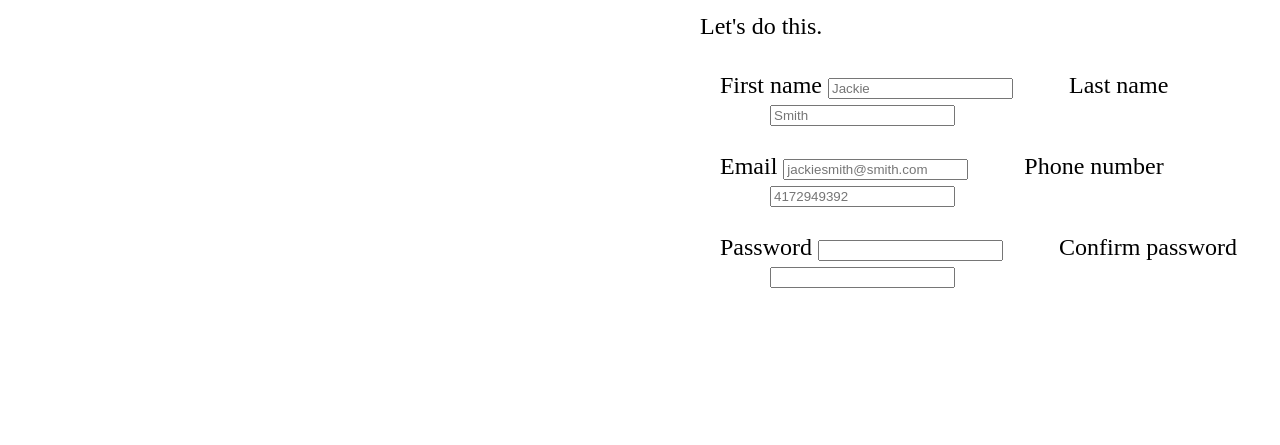
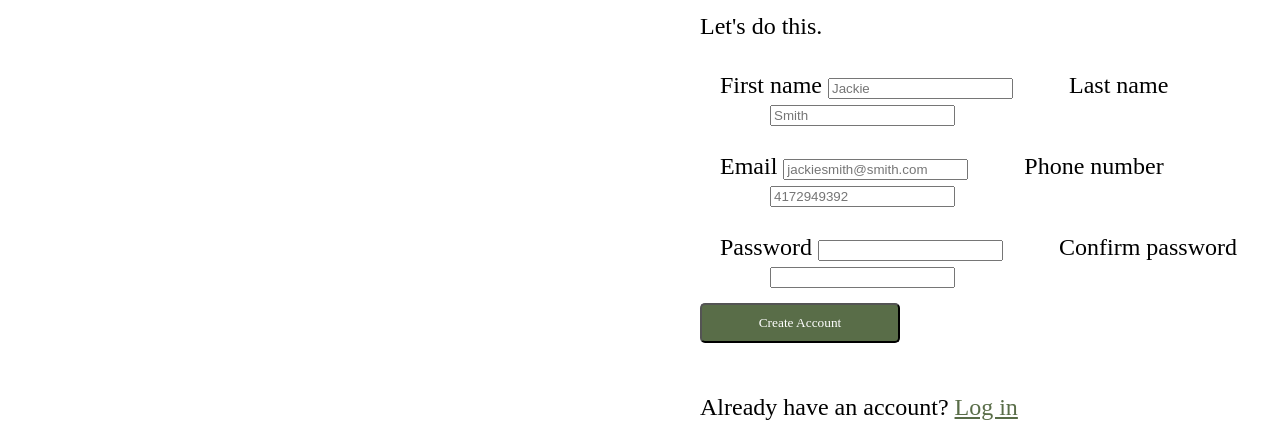
Before and after one commit to campbellzacharyc/sign-up-form, a plain HTML site: page index.html in a window 1280 px wide. Shown: the part 422-867 px from the top of the page. Before the commit the page ends 800 px from the top, so only its background shows below. Drawn offline with Linux system fonts and the light colour scheme.

Commit message:
add button
and log in

```diff
--- a/index.html
+++ b/index.html
@@ -40,7 +40,13 @@
                 <input class="labels2" type="password" id="password" minlength="8" required>
             </fieldset>
 
-
+            <div>
+                <button type="submit">Create Account</button>
+            </div>
+            <br>
+            <div>
+                <p class="heading">Already have an account? <a href="">Log in</a></p>
+            </div>
         </div>
     </div>
 </body>
--- a/sign-up-form.css
+++ b/sign-up-form.css
@@ -42,3 +42,17 @@
 fieldset {
     border: white;
 }
+
+button {
+    background: #596D48;
+    color: white;
+    font-family: rockwell;
+    border-radius: 5px;
+    width: 200px;
+    height: 40px;
+    text-align: center;
+}
+
+a {
+    color: #596D48;
+}
```
